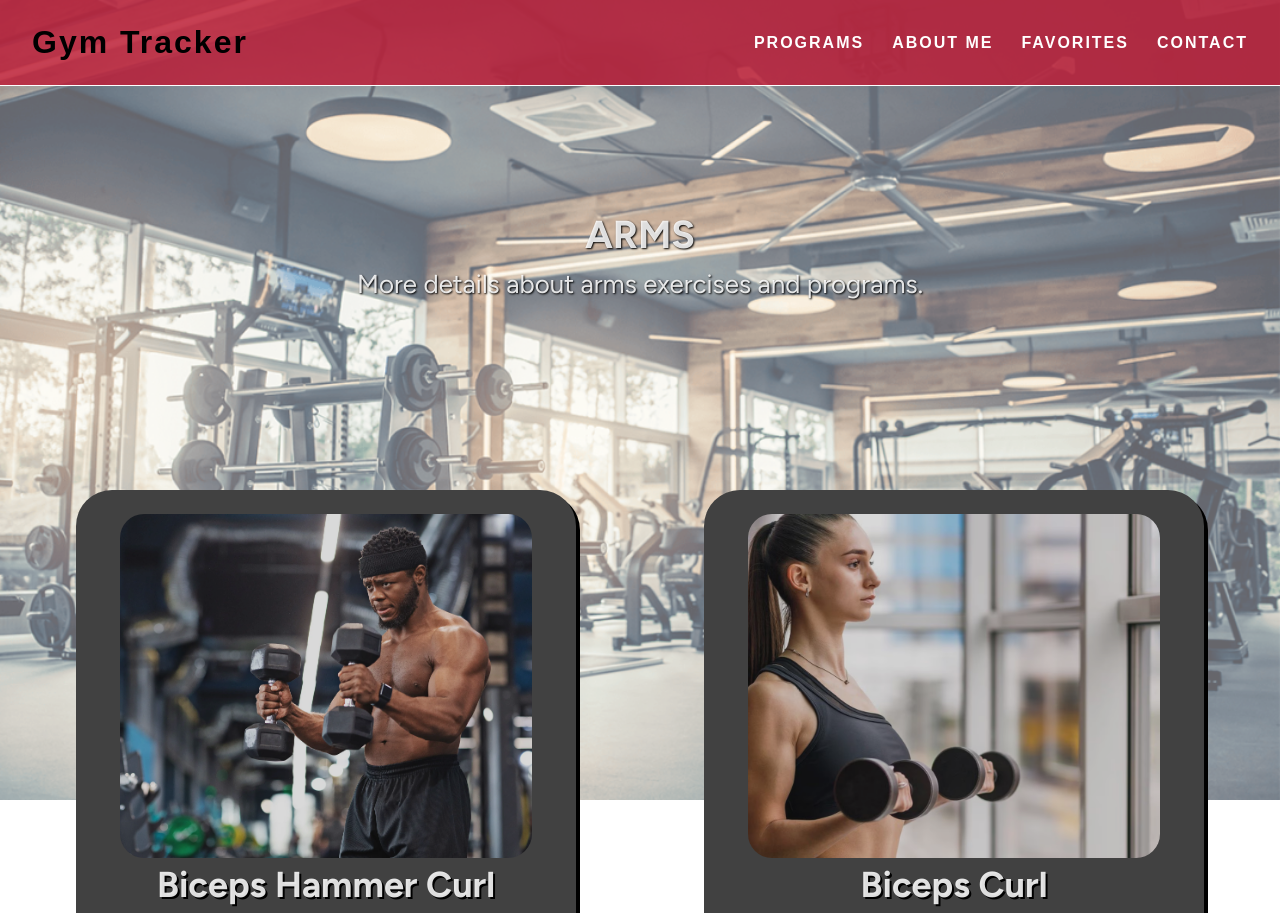
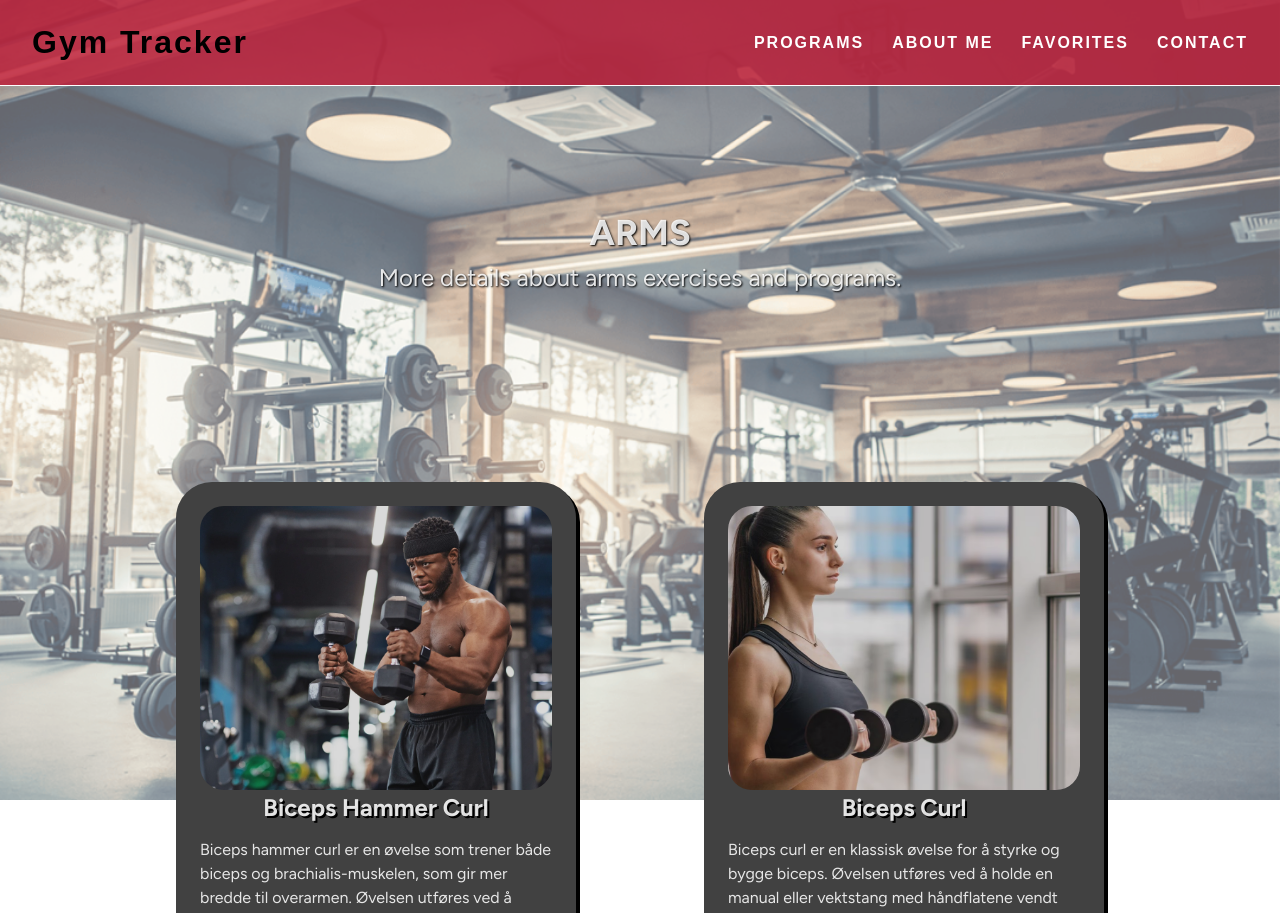
Before and after one commit to Jostein24sfj/gym-tracker, a React (Vite) app: page /muscle/arms in a window 1280 px wide. Shown: the top 913 px of the page. Built offline with nearby package versions, Linux system fonts and the light colour scheme.

Commit message:
fixed css on cards

```diff
--- a/src/components/muscleDetail.css
+++ b/src/components/muscleDetail.css
@@ -3,7 +3,7 @@
   flex-direction: column;
   justify-content: center;
   align-items: center;
-  font-size: 20px;
+  font-size: 16px;
   gap: 36px;
   padding-top: 120px; /* Add enough padding so the content isn't hidden under the header */
   /* padding-top: 100px;  */
@@ -15,7 +15,7 @@
   /* justify-content: column; */
   text-align: center;
   /* background-color: rgba(58, 58, 58, 0.853); */
-  font-size: 26px;
+  font-size: 24px;
   padding: 86px;
   border-radius: 36px;
 }
@@ -31,7 +31,7 @@
 }
 
 .øvelser h3 {
-  font-size: 36px;
+  font-size: 24px;
   text-align: center;
   margin-bottom: 12px;
   text-shadow: 2px 2px black;
@@ -43,15 +43,15 @@
   align-items: center;
   border-radius: 24px;
   object-fit: cover;
-  height: 344px;
-  width: 412px;
+  height: 284px;
+  width: 352px;
 }
 .øvelseInfo {
   padding: 24px;
   background-color: rgb(65, 65, 65);
   box-shadow: 4px 4px black;
   border-radius: 36px;
-  width: 500px;
+  width: 400px;
 }
 
 /* .muscleImage {
```
